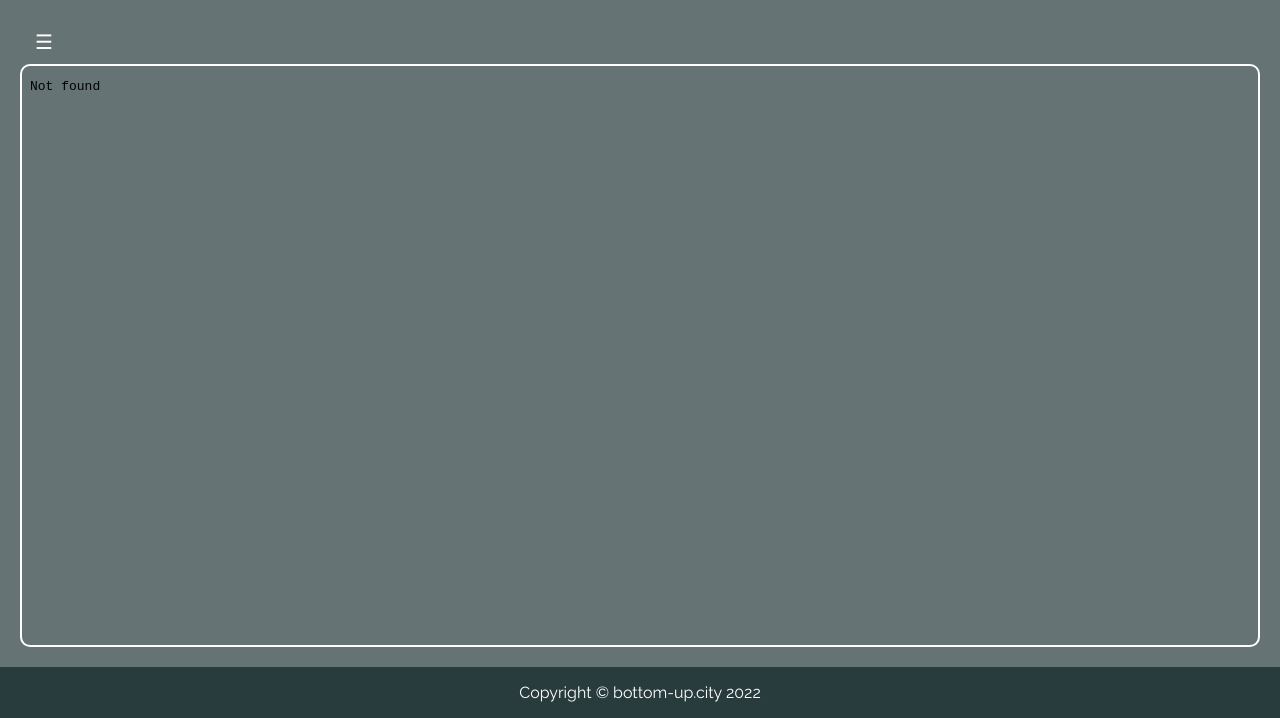
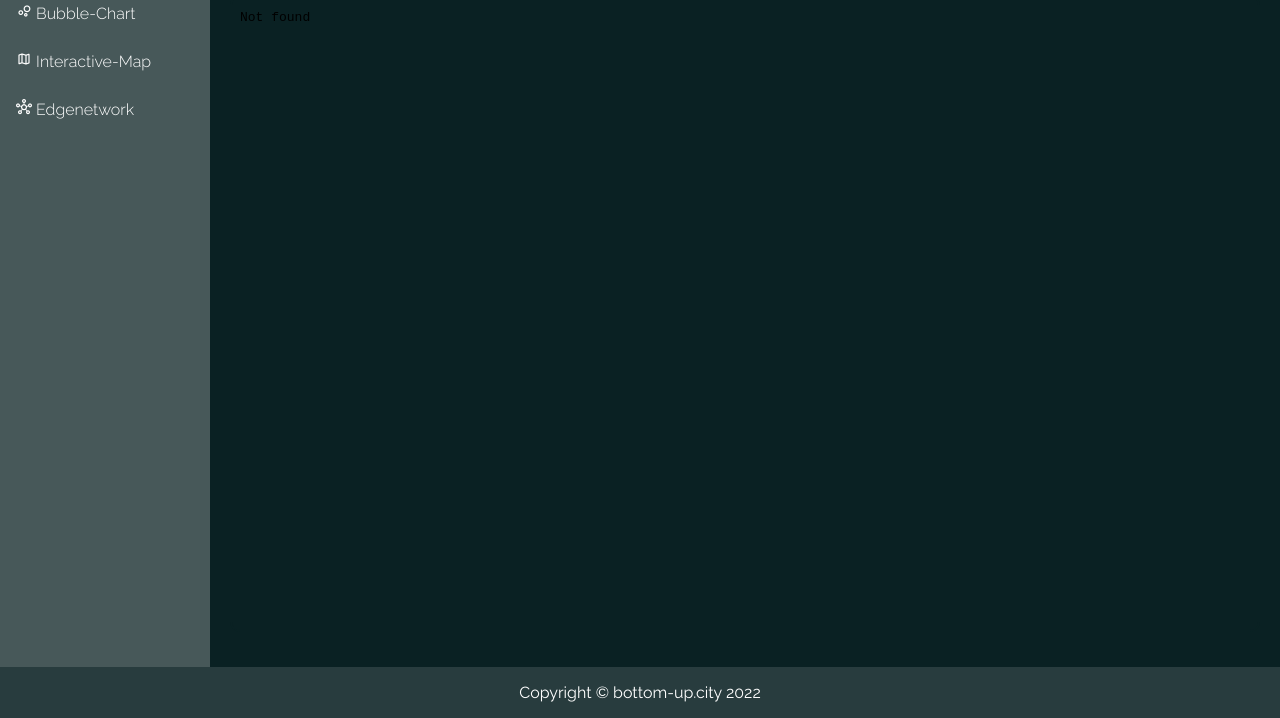
Before and after one commit to jmalik1299/hod_new, a plain HTML site: page index.html in a window 1280 px wide. Shown: the part 82-800 px from the top of the page. Drawn offline with nearby package versions, Linux system fonts and the light colour scheme.

Commit message:
no sidebar, changed colors

```diff
--- a/css/style.css
+++ b/css/style.css
@@ -7,8 +7,8 @@
 
 :root{
     --color-primary: #7380ec;
-    --color-header: #0A2123;
-    --color-menu: #283C3E;
+    --color-header: #283C3E;
+    --color-menu: #475859;
     --color-white: #fff;
     --color-info-dark: #7d8da1;
     --color-info-light: #dce1eb;
@@ -16,7 +16,7 @@
     --color-light: rgba(132, 139, 200, 0.18);
     --color-primary-variant: #111e88;
     --color-dark-variant: #677483;
-    --color-background: #657374;
+    --color-background: #0A2123;
     --color-background-hover: #c4c0c0;
 
     --card-border-radius: 2rem;
@@ -102,7 +102,7 @@ p{
 
 .logo{
     display: flex;
-    width: 500px;
+    width: 250px;
     height: auto;
 }
 
@@ -112,12 +112,13 @@ p{
 /* The sidebar menu */
 .sidebar {
     height: 100%; /* 100% Full-height */
-    width: 0; /* 0 width - change this with JavaScript */
+    width: 250px; /* 0 width - change this with JavaScript */
     position: relative;
     z-index: 1; /* Stay on top */
     background-color: var(--color-menu); /* Black*/
     overflow-x: hidden; /* Disable horizontal scroll */
-    padding-top: 60px; /* Place content 60px from the top */
+    padding-top: 20px; /* Place content 60px from the top */
+    padding: 8px;
     transition: 0.5s; /* 0.5 second transition effect to slide in the sidebar */
   }
 
@@ -139,21 +140,28 @@ p{
   .content{
     display: flex;
     width: 100%;
-    height: 95%;
+    height: 100%;
     padding: 0px;
-    border: 2px solid white;
+    border: 2px solid var(--color-background);
     border-radius: 10px;
     overflow: hidden;
   }
 
   /* The sidebar links */
   .sidebar a {
-    padding: 8px 8px 8px 32px;
+    padding: 8px;
+    margin-top: 12px;
+    margin-bottom: 12px;
     text-decoration: none;
-    font-size: 25px;
+    font-size: 16px;
+    font-weight: 300;
     color: white;
     display: block;
     transition: 0.3s;
+  }
+
+  .material-symbols-outlined{
+    font-size: 16px;
   }
 
   /* When you mouse over the navigation links, change their color */
@@ -211,7 +219,7 @@ p{
     flex-direction: row;
     justify-content: center;
     font-size: 16px;
-    background-color: var(--color-menu);
+    background-color: var(--color-header);
     padding: 16px;
   }
 
--- a/index.html
+++ b/index.html
@@ -17,7 +17,6 @@
     </div>
     <div class="main-container">
         <div id="mySidebar" class="sidebar">
-            <a href="javascript:void(0)" class="closebtn" onclick="closeNav()">&times;</a>
             <a class="menu-point" href="#" onClick='document.getElementById("iframe").src="htmls/bubble_1.html";'>
                 <span class="material-symbols-outlined">bubble_chart</span>
                 Bubble-Chart
@@ -33,7 +32,6 @@
         </div>
 
         <div id="main">
-            <button class="openbtn" onclick="openNav()">&#9776;</button>
             <div class="content">
                 <iframe src="htmls/bubble.html" id="iframe"></iframe>
             </div>
```
